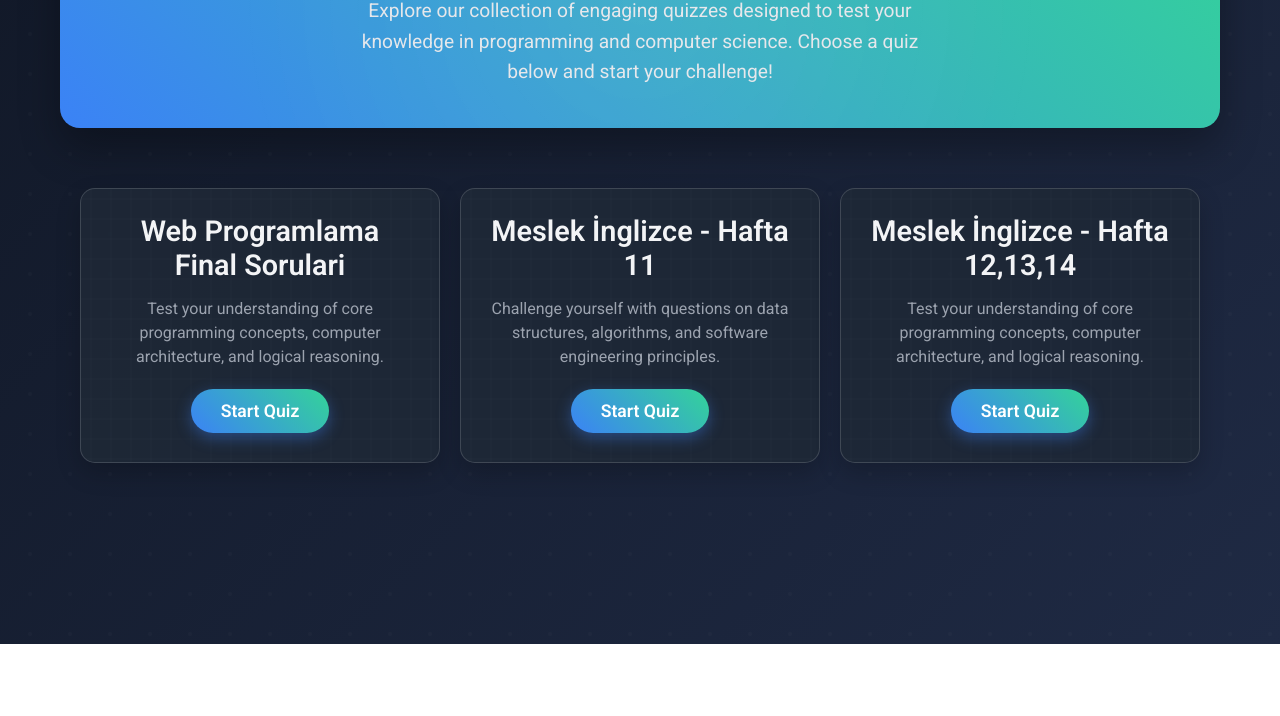
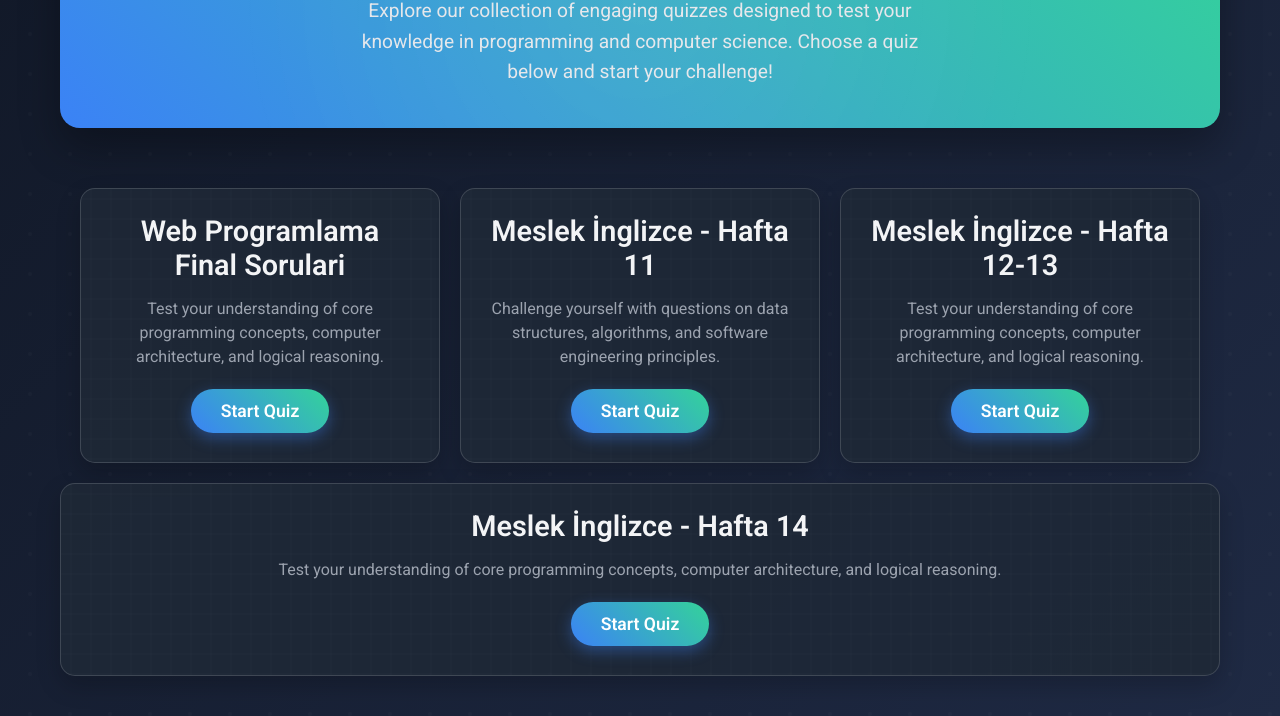
Before and after one commit to Majd-t/web, a plain HTML site: page index.html in a window 1280 px wide. Shown: the part 156-872 px from the top of the page. Before the commit the page ends 800 px from the top, so only its background shows below. Drawn offline with Linux system fonts and the light colour scheme.

Commit message:
Update index.html

```diff
--- a/index.html
+++ b/index.html
@@ -274,9 +274,15 @@
                 <a href="ing1.html">Start Quiz</a>
             </div>
               <div class="quiz-card">
-                <h2>Meslek İnglizce - Hafta 12,13,14</h2>
+                <h2>Meslek İnglizce - Hafta 12-13</h2>
                 <p>Test your understanding of core programming concepts, computer architecture, and logical reasoning.</p>
-                <a href="ing222.html">Start Quiz</a>
+                <a href="ing2.html">Start Quiz</a>
+            </div>
+              </div>
+              <div class="quiz-card">
+                <h2>Meslek İnglizce - Hafta 14</h2>
+                <p>Test your understanding of core programming concepts, computer architecture, and logical reasoning.</p>
+                <a href="ing3.html">Start Quiz</a>
             </div>
         </div>
     </div>
```
